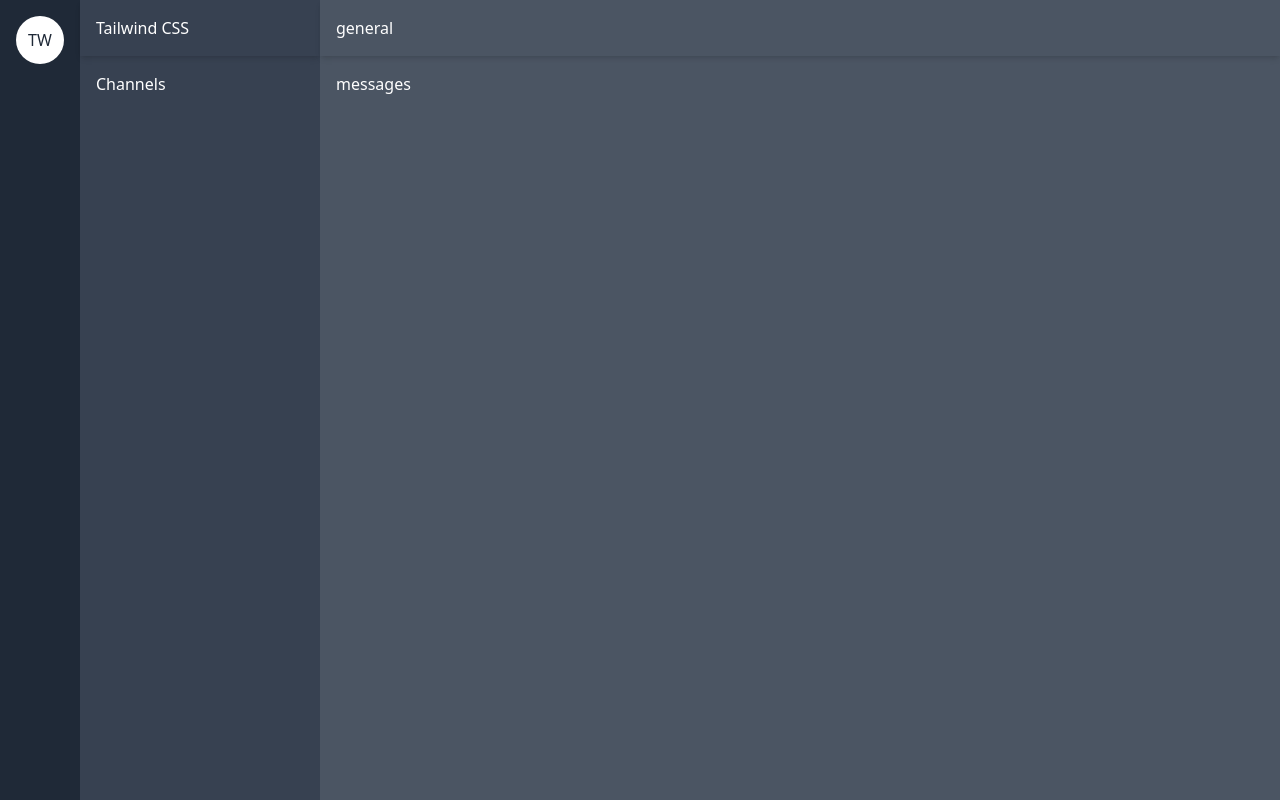
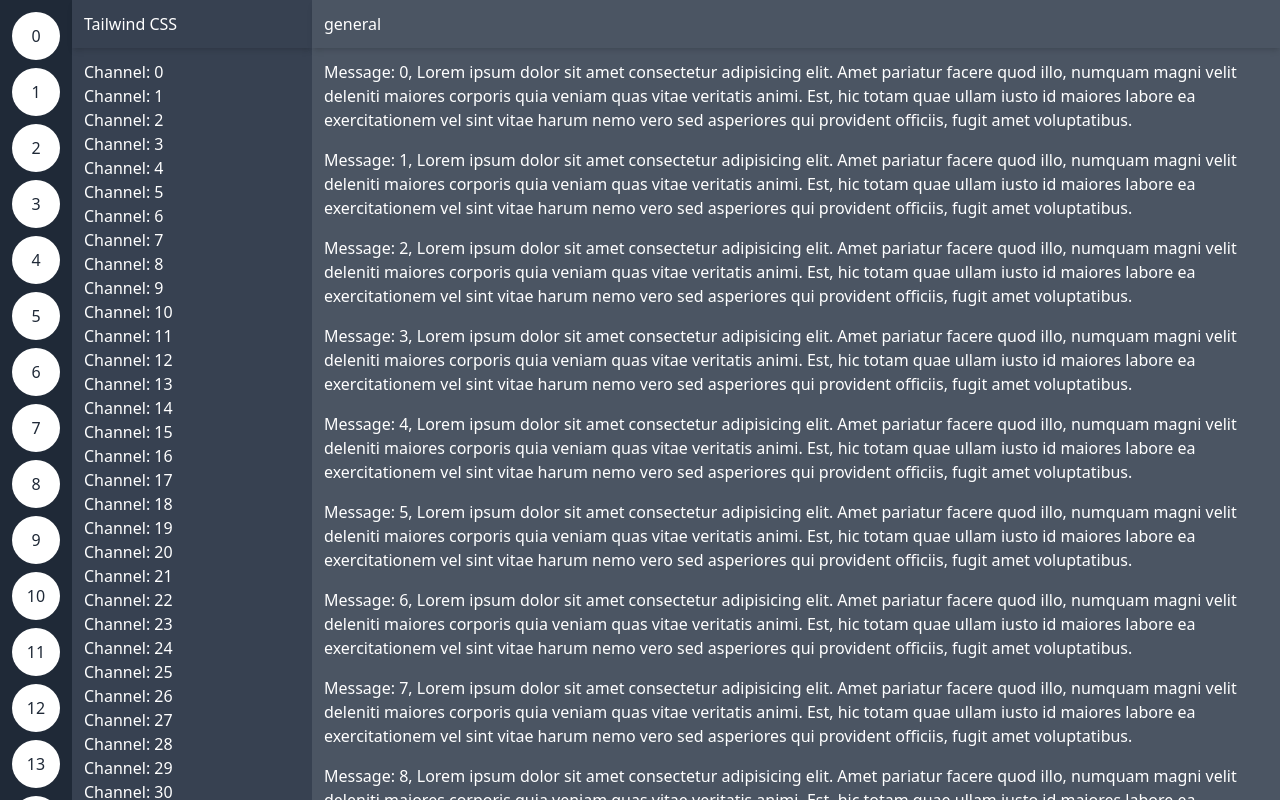
Before and after one commit to SShipon/single_messge, a React (Create React App) app: page / in a window 1280 px wide. Built offline with nearby package versions, Linux system fonts and the light colour scheme.

Commit message:
scrollable feature added in layout

```diff
--- a/src/components/Layout.jsx
+++ b/src/components/Layout.jsx
@@ -3,18 +3,37 @@ import React from 'react'
 const Layout = () => {
   return (
     <div className='flex text-white h-screen'>
-      <div className='bg-gray-800 p-4'>
-        <div className='bg-white text-gray-800 w-12 h-12 rounded-full flex justify-center items-center'>
-          TW
+      <div className='bg-gray-800 p-3 space-y-2 overflow-y-scroll'>
+        {[...Array(40)].map((_, i) => (
+          <div className='bg-white text-gray-800 w-12 h-12 rounded-full flex justify-center items-center'>
+            {i}
+          </div>
+        ))}
+      </div>
+      <div className='bg-gray-700 w-60 flex flex-col'>
+        <div className='px-3 h-12 flex items-center shadow-md flex-shrink-0'>
+          Tailwind CSS
+        </div>
+        <div className='p-3 flex-1 overflow-y-scroll'>
+          {[...Array(40)].map((_, i) => (
+            <p>Channel: {i}</p>
+          ))}
         </div>
       </div>
-      <div className='bg-gray-700 w-60 flex flex-col'>
-        <div className='p-4 shadow-md'>Tailwind CSS</div>
-        <div className='p-4 flex-1'>Channels</div>
-      </div>
       <div className='bg-gray-600 flex-1 flex flex-col'>
-        <div className='p-4 shadow-md'>general</div>
-        <div className='p-4 flex-1'>messages</div>
+        <div className='px-3 h-12 flex items-center shadow-md'>general</div>
+        <div className='p-3 flex-1 overflow-y-scroll space-y-4'>
+          {[...Array(40)].map((_, i) => (
+            <p>
+              Message: {i}, Lorem ipsum dolor sit amet consectetur adipisicing
+              elit. Amet pariatur facere quod illo, numquam magni velit deleniti
+              maiores corporis quia veniam quas vitae veritatis animi. Est, hic
+              totam quae ullam iusto id maiores labore ea exercitationem vel
+              sint vitae harum nemo vero sed asperiores qui provident officiis,
+              fugit amet voluptatibus.
+            </p>
+          ))}
+        </div>
       </div>
     </div>
   )
```
